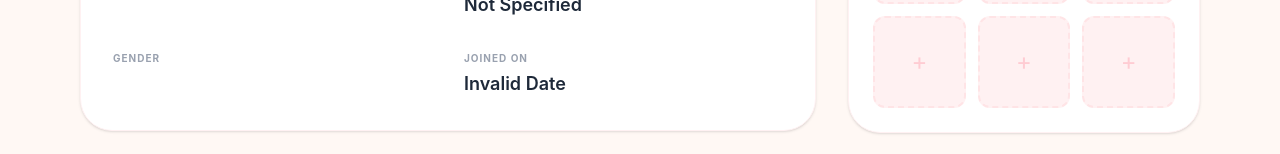
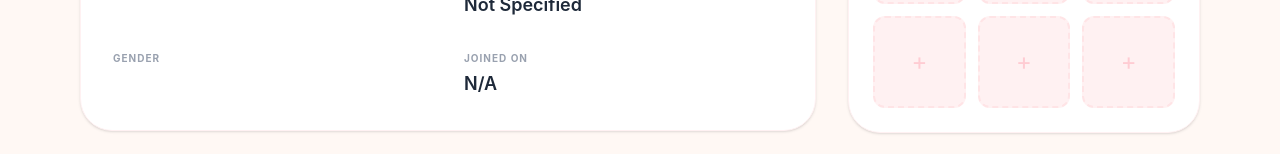
Before and after one commit to Anaghashooja/wedlink, a React (Vite) app in the folder frontend/: page /profile in a window 1280 px wide. Shown: the part 646-800 px from the top of the page. Built offline with nearby package versions, Linux system fonts and the light colour scheme; no server answers.

Commit message:
feat: create profile page with identity verification and photo privacy toggle functionality

```diff
--- a/frontend/src/pages/Profile.tsx
+++ b/frontend/src/pages/Profile.tsx
@@ -51,7 +51,7 @@ const Profile = () => {
       const data = await res.json();
       if (res.ok) {
         // Update local state to show the toggle moving
-        setUser({ ...user, photoPrivacy: data.photoPrivacy });
+        setUser(prev => prev ? { ...prev, photoPrivacy: data.photoPrivacy } : null);
       }
     } catch (err) {
       alert("Error updating privacy settings");
@@ -122,7 +122,7 @@ const Profile = () => {
               <DetailItem label="Email Address" value={user?.email} />
               <DetailItem label="Community" value={user?.religion || 'Not Specified'} />
               <DetailItem label="Gender" value={user?.gender} />
-              <DetailItem label="Joined On" value={new Date(user?.date).toLocaleDateString()} />
+              <DetailItem label="Joined On" value={user?.date ? new Date(user.date).toLocaleDateString() : 'N/A'} />
             </div>
           </div>
 
```
